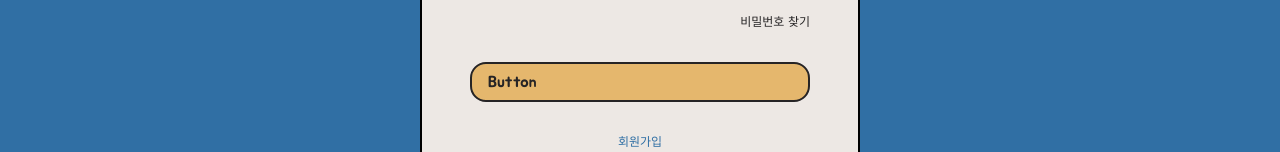
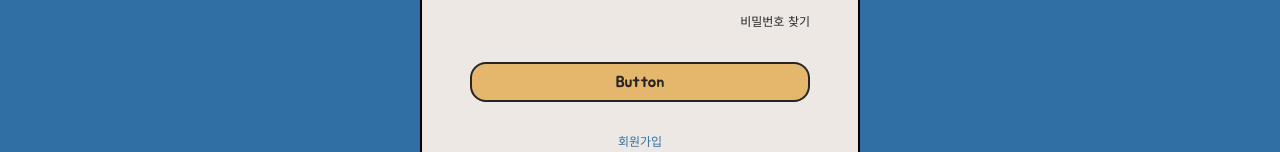
Before and after one commit to Kwonyeojiny/mung-ng-nang, a React (Vite) app: page /login in a window 1280 px wide. Shown: the part 430-582 px from the top of the page. Built offline with nearby package versions, Linux system fonts and the light colour scheme; a web font is replaced by a local one.

Commit message:
Fix: Button text layout 수정

```diff
--- a/src/components/ui/Button.tsx
+++ b/src/components/ui/Button.tsx
@@ -11,7 +11,7 @@ type ButtonProps = {
 
 const buttonType = {
   button:
-    'flex items-center px-4 py-1.5 min-w-fit whitespace-nowrap border-2 border-black rounded-2xl text-black disabled:opacity-60 disabled:cursor-not-allowed',
+    'flex items-center justify-center px-4 py-1.5 min-w-fit whitespace-nowrap border-2 border-black rounded-2xl text-black disabled:opacity-60 disabled:cursor-not-allowed',
   link: 'underline font-sans',
 };
 
```
